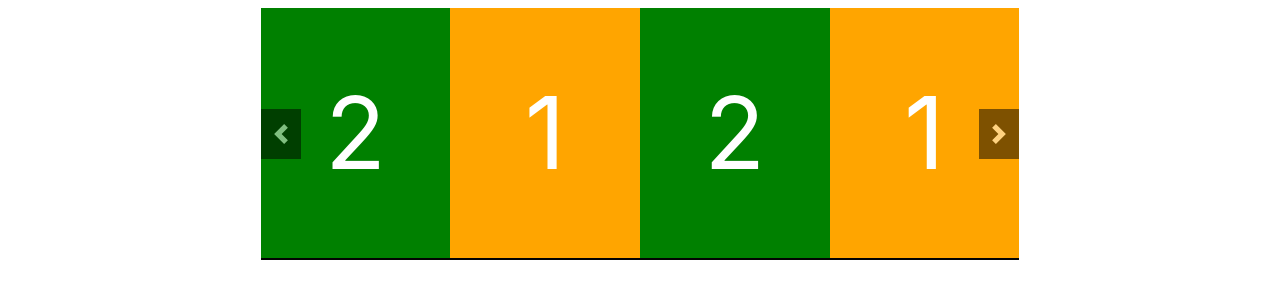
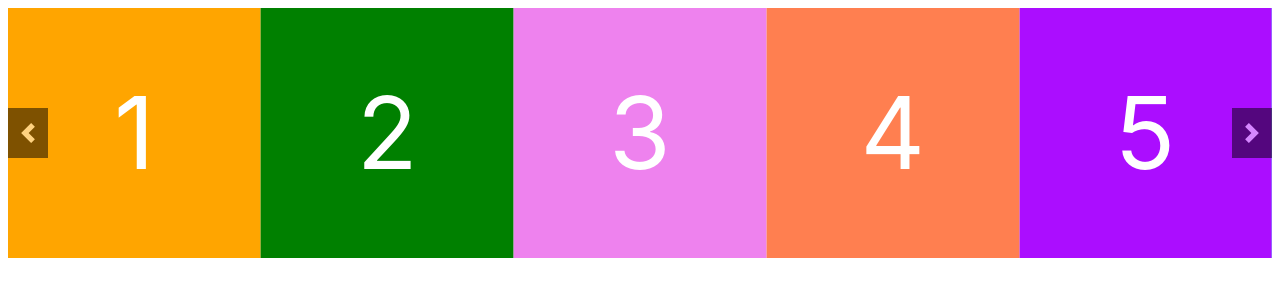
Before and after one commit to Artem-Pr/Slider, a plain HTML site: page index.html in a window 1280 px wide. Drawn offline with Linux system fonts and the light colour scheme.

Commit message:
New slider without auto change

```diff
--- a/css/slider-style.css
+++ b/css/slider-style.css
@@ -1,18 +1,19 @@
-/* ОСНОВНЫЕ СТИЛИ */
-.slider {
+/* Main stiles */
+.slider,
+.slider2 {
 	position: relative;
 	overflow: hidden;
 }
 .slider__wrapper {
 	display: flex;
-	transition: transform .6s ease; /* 0.6 длительность смены слайда в секундах */
-	border-bottom: 2px solid rgba(0, 0, 0, 0.99);
+	transition: transform .6s ease; /* 0.6 slide change duration  */
 }
 .slider__item {
-	flex: 0 0 25%; /* определяет количество активных слайдов (в данном случае 2 */
-	max-width: 100%; /* определяет количество активных слайдов (в данном случае 2 */
+	flex: 0 0 20%; /* number of active slides */
+	max-width: 100%;
 }
-/* СТИЛИ ДЛЯ КНОПОК "НАЗАД" И "ВПЕРЁД" */
+
+/* Styles for button */
 .slider__control {
 	position: absolute;
 	display: none;
@@ -21,10 +22,10 @@
 	align-items: center;
 	justify-content: center;
 	text-align: center;
-	width: 40px; /* ширина кнопки */
-	height: 50px; /* высота кнопки */
-	opacity: .5; /* прозрачность */
-	background: #000; /* цвет фона */
+	width: 40px; /* button width */
+	height: 50px; /* button height */
+	opacity: .5; /* button opacity */
+	background: #000; /* button bgc */
 	z-index: 1000;
 }
 .slider__control_show {
@@ -34,7 +35,7 @@
 .slider__control:focus {
 	text-decoration: none;
 	outline: 0;
-	opacity: .9; /* прозрачность */
+	opacity: .9;
 }
 .slider__control_left {
 	left: 0;
@@ -45,8 +46,8 @@
 .slider__control::before {
 	content: '';
 	display: inline-block;
-	width: 20px; /* ширина иконки (стрелочки) */
-	height: 20px; /* высота иконки (стрелочки) */
+	width: 20px; /* arrow icon width */
+	height: 20px; /* arrow icon height */
 	background: transparent no-repeat center center;
 	background-size: 100% 100%;
 }
@@ -58,6 +59,7 @@
 }
 
 
+
 /* Styles for slider content */
 .slider__item>div {
 	line-height: 250px;
--- a/css/style.css
+++ b/css/style.css
@@ -4,6 +4,6 @@ body {
 }
 
 .container {
-	margin: 0 20%;
+	/*margin: 0 30%;*/
 	/*max-width: 70%;*/
 }
--- a/index.html
+++ b/index.html
@@ -14,7 +14,6 @@
 
 <div class="container">
 	<div class="slider">
-		<!-- КНОПКИ "НАЗАД" И "ВПЕРЁД" -->
 		<a class="slider__control slider__control_left slider__control_show" href="#" role="button"></a>
 		<a class="slider__control slider__control_right slider__control_show" href="#" role="button"></a>
 		<div class="slider__wrapper">
@@ -24,19 +23,23 @@
 			<div class="slider__item">
 				<div style="height: 250px; background: green;">2</div>
 			</div>
-<!--			<div class="slider__item">-->
-<!--				<div style="height: 250px; background: violet;">3</div>-->
-<!--			</div>-->
-<!--			<div class="slider__item">-->
-<!--				<div style="height: 250px; background: coral;">4</div>-->
-<!--			</div>-->
+			<div class="slider__item">
+				<div style="height: 250px; background: violet;">3</div>
+			</div>
+			<div class="slider__item">
+				<div style="height: 250px; background: coral;">4</div>
+			</div>
+			<div class="slider__item">
+				<div style="height: 250px; background: #ab0dff;">5</div>
+			</div>
+			<div class="slider__item">
+				<div style="height: 250px; background: #4752ff;">6</div>
+			</div>
 		</div>
 	</div>
+
 </div>
 
-
 <script src="js/slider.js"></script>
-
 </body>
-
 </html>
--- a/js/slider.js
+++ b/js/slider.js
@@ -1,63 +1,24 @@
 'use strict';
 var multiItemSlider = (function () {
 	return function (selector) {
-		var
-			_mainElement = document.querySelector(selector), // основный элемент блока ('.slider')
-			_sliderItems = _mainElement.querySelectorAll('.slider__item'), // элементы (.slider-item)
+		let _mainElement = document.querySelector(selector), // the main block ('.slider')
+			_sliderItems = _mainElement.querySelectorAll('.slider__item'), // elements (.slider-item)
 			//_sliderItems = _sliderWrapper.children,
-			_sliderControls = _mainElement.querySelectorAll('.slider__control'), // элементы управления
-			_sliderControlLeft = _mainElement.querySelector('.slider__control_left'), // кнопка "LEFT"
-			_sliderControlRight = _mainElement.querySelector('.slider__control_right'), // кнопка "RIGHT"
-		 _sliderWrapper = _mainElement.querySelector('.slider__wrapper'), // обертка для .slider-item
-			//_sliderItems = _sliderWrapper.children,
-			_wrapperWidth = parseFloat(getComputedStyle(_sliderWrapper).width), // ширина обёртки
-			_wrapperWidth2 = _sliderWrapper.clientWidth,
+			_sliderControls = _mainElement.querySelectorAll('.slider__control'), // control buttons
+		 	_sliderWrapper = _mainElement.querySelector('.slider__wrapper'), // wrapper for .slider-item
+			_wrapperWidth = parseFloat(getComputedStyle(_sliderWrapper).width), // wrapper width
+			//_wrapperWidth2 = _sliderWrapper.clientWidth,
+			_itemWidth = parseFloat(getComputedStyle(_sliderItems[0]).width), // item width
 
-			_itemWidth = parseFloat(getComputedStyle(_sliderItems[0]).width), // ширина одного элемента
-			_itemWidth2 = _sliderItems[0].clientWidth;
+			_items = [], // array for slider items
+			_transform = 0; // value of transform .slider_wrapper
 
-		let _countOfArr = 3, // slider duplication count
-			_items = [], // массив элементов
-			_step = Math.round(_itemWidth / _wrapperWidth * 100), // величина шага (для трансформации)
-			ratioToMoveElems = Math.round(_sliderItems.length * _countOfArr - _wrapperWidth / _itemWidth), // number of items outside the wrapper
-			elemInWrap = Math.round(_wrapperWidth / _itemWidth),
-			_transform = 0; // значение трансформации .slider_wrapper
+		const _countOfArr = 2, // slider duplication count
+			_precision = 1000,
+			_step = Math.round(_itemWidth / _wrapperWidth * 100 * _precision) / _precision, // step size for transform
+			_elemsInWrap = Math.round(_wrapperWidth / _itemWidth * _precision) / _precision, // number of items contained in wrapper
+			_ratioToMoveElems = Math.round((_sliderItems.length * _countOfArr - _elemsInWrap) * _precision) / _precision; // number of items outside the wrapper
 
-
-		// create slider's duplicates and move some slides to the left
-		// items - '.slider__item' array
-		// count - slider duplication count
-		function sliderDup(sliderItems, count) {
-			let itemsForMove, // number of items to move left
-				slider = sliderItems[0].parentElement.parentElement,
-				wrapper = document.createElement('div');
-
-			wrapper.classList.add('slider__wrapper');
-
-			if (count > 1) { // create arr with duplicates
-				for (let i = 0; i < count; i++) {
-					for (let j = 0; j < sliderItems.length; j++) {
-						let newItem = sliderItems[j].cloneNode(true);
-						_items.push({item: newItem, index: j, transform: 0});
-						wrapper.appendChild(newItem);
-					}
-				}
-
-			} else { // create arr without duplicates
-				for (let i = 0; i < sliderItems.length; i++) {
-					let newItem = sliderItems[i].cloneNode(true);
-					_items.push({item: newItem, index: i, transform: 0});
-				}
-				itemsForMove = Math.floor(_items.length / 2);
-				let arr = _items.splice(-itemsForMove, itemsForMove);
-				_items = arr.concat(_items);
-				for (let i = 0; i < _items.length; i++) {
-					wrapper.appendChild(_items[i].item);
-				}
-			}
-			sliderItems[0].parentElement.remove();
-			slider.appendChild(wrapper);
-		}
 
 
 		// create slider's duplicates and put it in _items array
@@ -84,7 +45,8 @@ var multiItemSlider = (function () {
 				newArr = []; // array for filling with new elements
 
 			for (let i = 0; i < items.length; i++) {
-				newItem = items[i].cloneNode(true);
+				if (_ratioToMoveElems > 1) newItem = items[i].cloneNode(true); // if we will change the wrapper
+				else newItem = items[i];  // if we won't change the wrapper
 				newArr.push({item: newItem, index: i, transform: 0});
 			}
 			return newArr;
@@ -100,10 +62,18 @@ var multiItemSlider = (function () {
 		}
 
 
+		// return number of items to move left
+		// arr - the current array
+		// elemsInWrap - the number of items are contained in wrapper
+		function numberOfLeftItems (arr, elemsInWrap) {
+			return  Math.floor((arr.length - elemsInWrap) / 2);
+		}
+
 		// Сut the second part of the current array and place it at the beginning of the array (current array is broken!)
 		// arr - the current array
-		function arrPartitioning (arr) {
-			let itemsForMove = Math.floor(_items.length / 2); // number of items to move left
+		// elemsInWrap - the number of items are contained in wrapper
+		function arrPartitioning (arr, elemsInWrap) {
+			let itemsForMove = numberOfLeftItems(arr, elemsInWrap);
 			let newArr = arr.splice(-itemsForMove, itemsForMove);
 			return  newArr.concat(arr);
 		}
@@ -125,113 +95,80 @@ var multiItemSlider = (function () {
 		}
 
 
-		_items = createItemsArr(_sliderItems, _countOfArr);
-
-		if (ratioToMoveElems > 1) {
-			_items = arrPartitioning(_items);
+		// create new slides and initialize slider again
+		function createDOMSlider() {
+			createNewSlides(_mainElement, _sliderWrapper, _items);
+			_mainElement = document.querySelector(selector); // the main block ('.slider')
+			_sliderWrapper = _mainElement.querySelector('.slider__wrapper'); // wrapper for .slider-item
 		}
 
-		createNewSlides(_mainElement, _sliderWrapper, _items);
+
+		// move the wrapper focus
+		function moveTheFocus() {
+			let leftItemsCount = numberOfLeftItems(_items, _elemsInWrap);
+			_transform = -leftItemsCount * _step;
+			_sliderWrapper.style.transform = 'translateX(' + _transform + '%)';
+		}
 
 
+		_items = createItemsArr(_sliderItems, _countOfArr);
+		if (_ratioToMoveElems > 1) {  // if we need to move some items from the end of array, to the start of array
+			_items = arrPartitioning(_items, _elemsInWrap);
+			createDOMSlider();
+			moveTheFocus();
+		} else if (_countOfArr > 1) {  // if we need only to create some clones of items
+			createDOMSlider();
+		}
+
+		let _positionLeftItem = 0; // position of the left active element
+		_items.lastDirection = 'none';
 
 
-
-		_mainElement = document.querySelector(selector); // основный элемент блока
-		_sliderWrapper = _mainElement.querySelector('.slider__wrapper'); // обертка для .slider-item
-
-
-			let wrapForMove = Math.floor(Math.floor(_items.length / _countOfArr) / elemInWrap); // number of wrappers lengths to move left
-			_transform = -wrapForMove * 100;
-			_sliderWrapper.style.transform = 'translateX(' + _transform + '%)';
-
-
-			_wrapperWidth = parseFloat(getComputedStyle(_sliderWrapper).width); // ширина обёртки
-			// _wrapperWidth2 = _sliderWrapper.clientWidth;
-
-			_itemWidth = parseFloat(getComputedStyle(_sliderItems[0]).width); // ширина одного элемента
-			// _itemWidth2 = _sliderItems[0].clientWidth;
-
-		let _positionLeftItem = 0; // позиция левого активного элемента
-
-
-		// наполнение массива _items
-		// _sliderItems.forEach(function (item) {
-		// 	_items.push({item: item, transform: 0});
-		// });
-		_items.lastDirection = 'none';
-		let _itemsLastIndex = _items.length - 1;
-
-
-		var _transformItem = function (direction) {
+		let _transformItem = function (direction) {
 			if (direction === 'right') {
-
 				if (_items.lastDirection === 'right') {
-
 					let returnWay = _items[0].transform + _items.length * 100;
-					console.log(`returnWay ${returnWay}`);
 
 					_items[0].transform = returnWay;
 					_items[0].item.style.transform = 'translateX(' + returnWay + '%)';
 					_items.push(_items.shift());
 				}
-
 				_items.lastDirection = 'right';
-
 				_positionLeftItem++;
 				_transform -= _step;
 			}
+
 			if (direction === 'left') {
+				if ((_items.lastDirection === 'left') || (_items.lastDirection === 'none')) {
+					let returnWay = _items[_items.length - 1].transform - _items.length * 100;
 
-				if ((_items.lastDirection === 'left') || (_items.lastDirection === 'none')) {
-
-					let returnWay = _items[_itemsLastIndex].transform - _items.length * 100;
-					console.log(`returnWay ${returnWay}`);
-
-					_items[_itemsLastIndex].transform = returnWay;
-					_items[_itemsLastIndex].item.style.transform = 'translateX(' + returnWay + '%)';
+					_items[_items.length - 1].transform = returnWay;
+					_items[_items.length - 1].item.style.transform = 'translateX(' + returnWay + '%)';
 					_items.unshift(_items.pop());
 				}
 				_items.lastDirection = 'left';
-
 				_positionLeftItem--;
 				_transform += _step;
 			}
+
 			_sliderWrapper.style.transform = 'translateX(' + _transform + '%)';
-
-			console.log(`_transform ${_transform}`);
-			console.log(`lastDirection ${_items.lastDirection}`);
-			console.log(`_items.lastDirection ${_items.lastDirection}`);
-			console.log(_items);
 		};
 
-		// обработчик события click для кнопок "назад" и "вперед"
-		var _controlClick = function (evt) {
+
+		let _controlClick = function (evt) {
 			var direction = this.classList.contains('slider__control_right') ? 'right' : 'left';
 			evt.preventDefault();
 			_transformItem(direction);
 		};
 
-		var _setUpListeners = function () {
-			// добавление к кнопкам "назад" и "вперед" обработчика _controlClick для события click
+		let _setUpListeners = function () {
 			_sliderControls.forEach(function (item) {
 				item.addEventListener('click', _controlClick);
 			});
 		};
 
-		// инициализация
 		_setUpListeners();
-
-		// return {
-		// 	right: function () { // метод right
-		// 		_transformItem('right');
-		// 	},
-		// 	left: function () { // метод left
-		// 		_transformItem('left');
-		// 	}
-		// }
-
 	}
 }());
 
-var slider = multiItemSlider('.slider');
+let slider1 = multiItemSlider('.slider');
```
